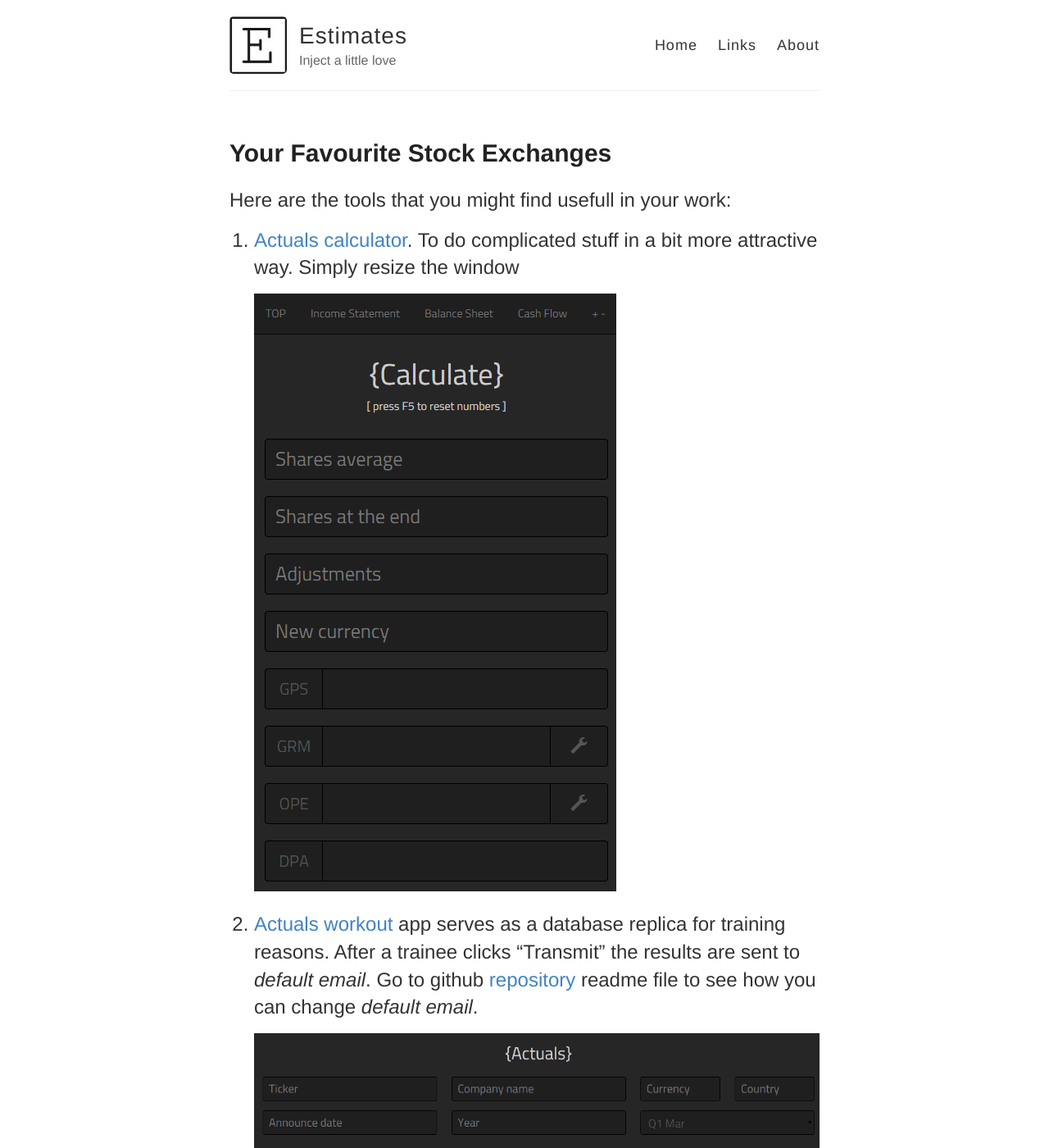
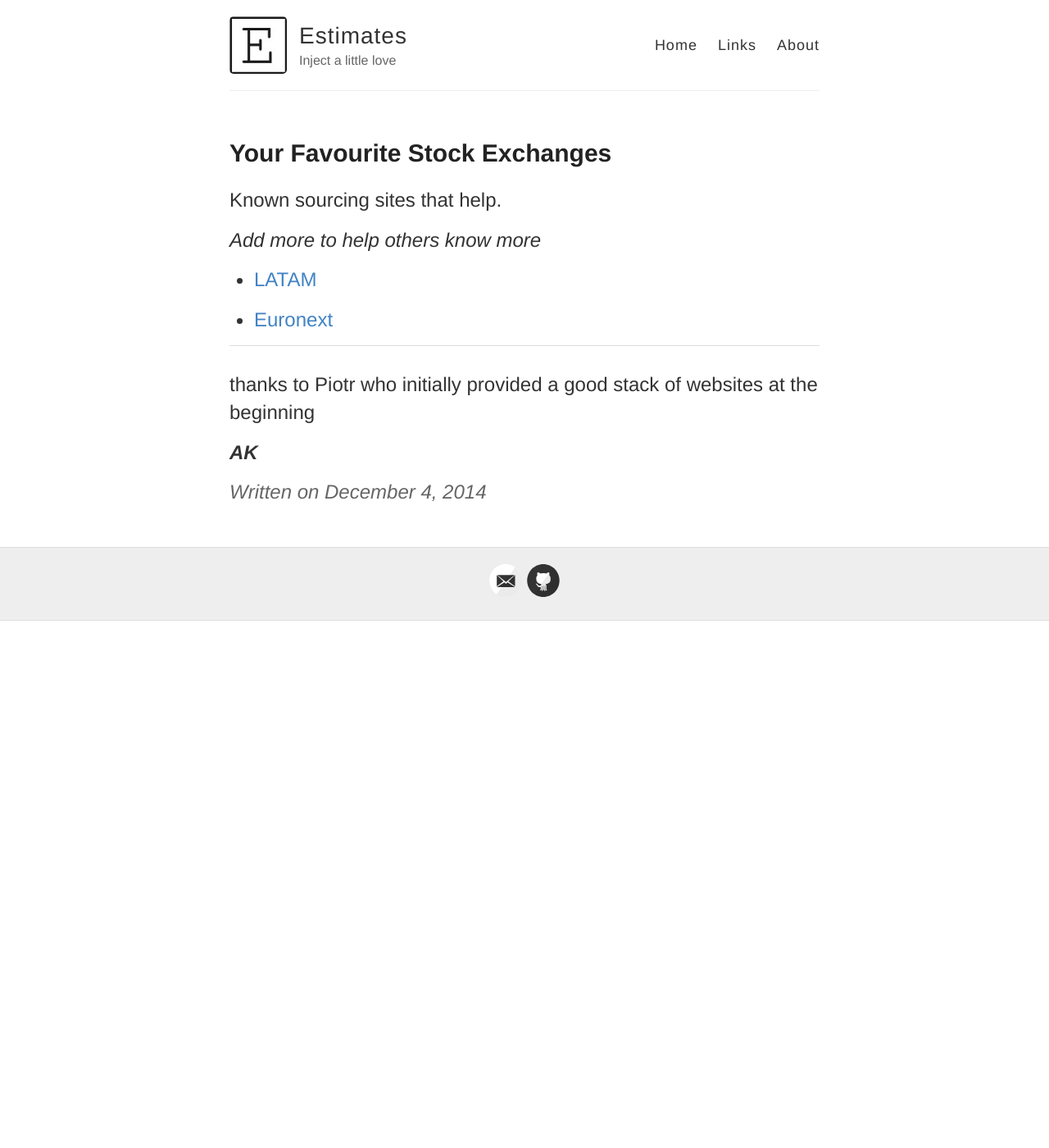
Before and after one commit to Estimates/estimates.github.io, a Jekyll site: the page built from _posts/2014-12-04-Stock-Exchanges.md, in a window 1280 px wide and 1400 px high. Shown: the whole window at 82% size. Built offline with Jekyll 4.4.1, drawn with Linux system fonts in a browser that asks for light colours; some of the changed text lies outside the part shown.

Commit message:
Stock Exch updated
Stock Exch updated

```diff
--- a/_posts/2014-12-04-Stock-Exchanges.md
+++ b/_posts/2014-12-04-Stock-Exchanges.md
@@ -3,23 +3,19 @@ layout: post
 title: Your Favourite Stock Exchanges
 ---
 
-Here are the tools that you might find usefull in your work:
+Known sourcing sites that help.
 
-1. [Actuals calculator](http://estimates.github.io/calculator/). To do complicated stuff in a bit more attractive way. Simply resize the window
+_Add more to help others know more_
 
-    ![_config.yml]({{ site.baseurl }}/images/calculator.png)
+* [LATAM](http://siteempresas.bovespa.com.br/consbov/InfoPerEventuaisBuscData.asp?site=C&ccvm=&razao=&acao=undefined)
 
-2. [Actuals workout](http://estimates.github.io/workout/) app serves as a database replica for training reasons. After a trainee clicks "Transmit" the results are sent to _default email_. Go to github [repository](https://github.com/Estimates/workout) readme file to see how you can change _default email_.
-
-    ![_config.yml]({{ site.baseurl }}/images/workout.png)
-
-3. [Earnings Call](http://estimates.github.io/guidance/) collection app will provide you hints what areas you should focus on. With the "Submit" button clicked the information will be stored in the spreadsheet, automatically giving us structured data.
-Go to [The Hub](https://thehub.thomsonreuters.com/groups/ica-estimates-gdynia) and click **Earning Calls info** to see data.
-
-    ![_config.yml]({{ site.baseurl }}/images/guidance.png)
+* [Euronext](https://www.euronext.com/en/newsroom/company-press-releases)
 
 
-You can access each app's repo on [Github](https://github.com/Estimates) and change the code to make 'em cooler.
+
+
 
 <hr>
+thanks to Piotr who initially provided a good stack of websites at the beginning
+
 _**AK**_
```
